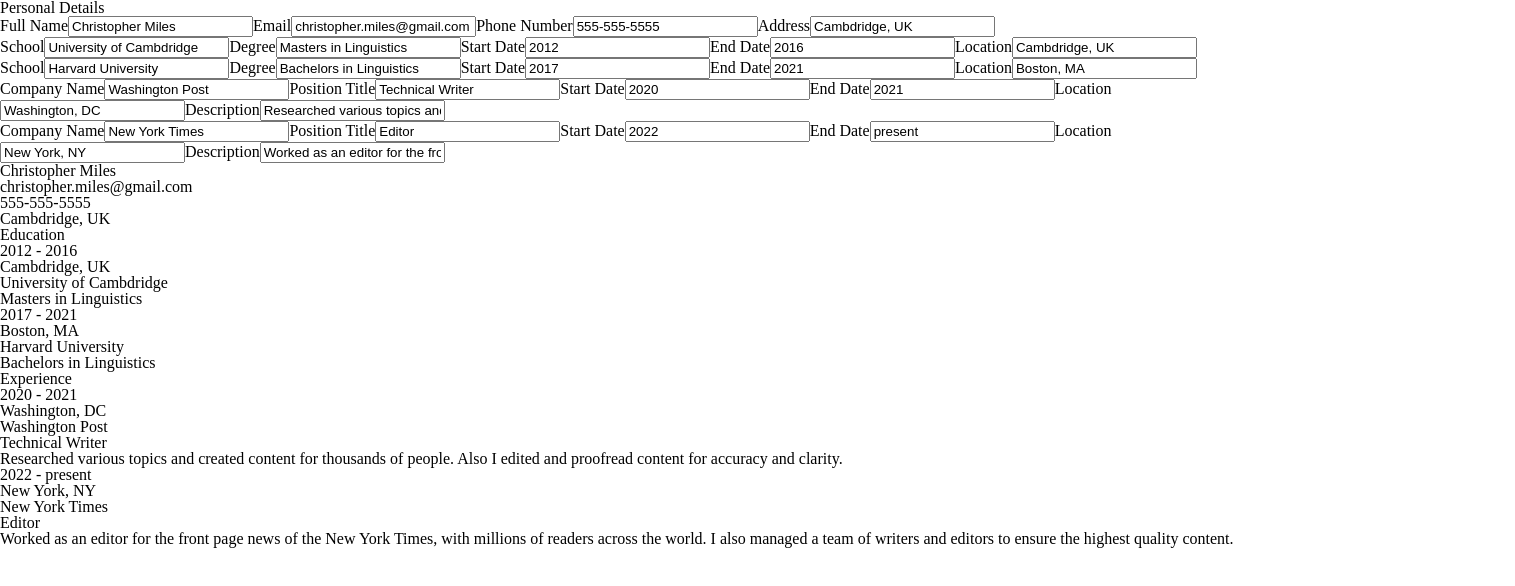
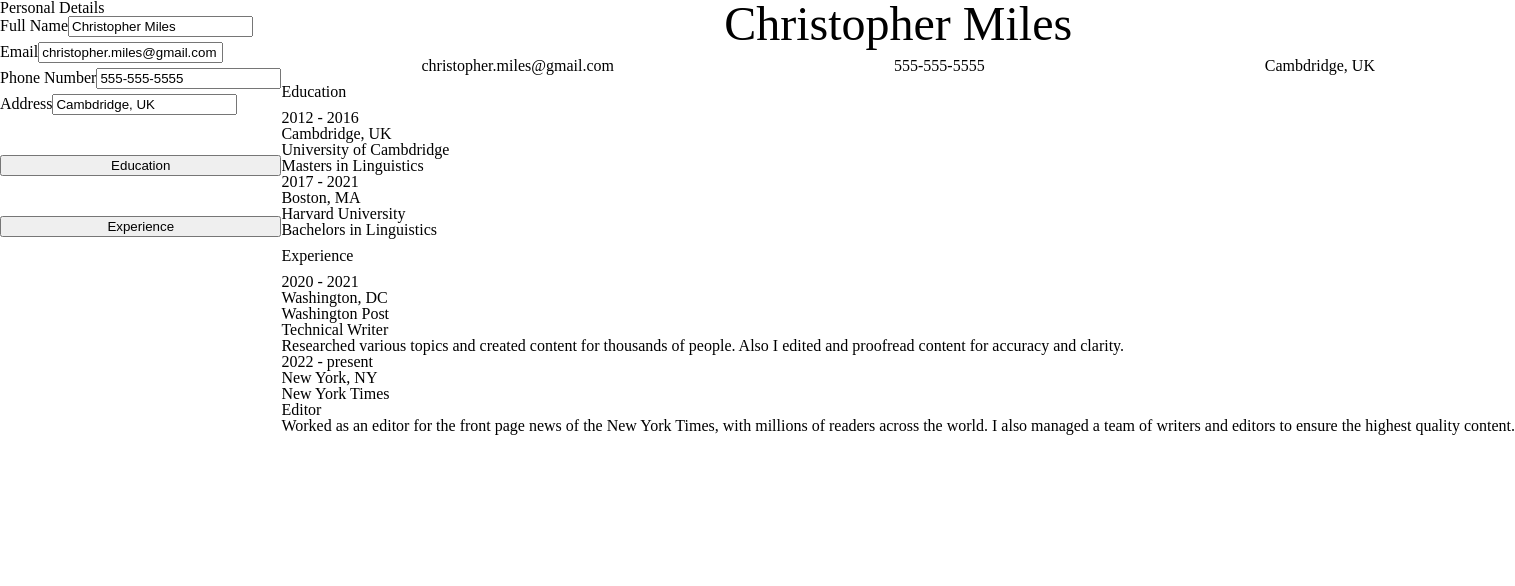
Before and after one commit to NontasBak/cv-application, a React (Vite) app: page / in a window 1280 px wide. Shown: the top 586 px of the page, 1515 px wide, since content can reach past the window. Built offline with nearby package versions, Linux system fonts and the light colour scheme.

Commit message:
Keep only one input form active

```diff
--- a/src/App.jsx
+++ b/src/App.jsx
@@ -2,6 +2,7 @@
 import Resume from "./components/Resume";
 import "./styles/reset.css";
 import "./styles/app.css";
+import "./styles/resume.css";
 import { useState } from "react";
 import {
     defaultEducationList,
--- a/src/components/EducationList.jsx
+++ b/src/components/EducationList.jsx
@@ -1,11 +1,55 @@
 import { useState } from "react";
 import Education from "./Education";
 
-function EducationList({ educationList, onChange }) {
+function EducationList({
+    educationList,
+    onChange,
+    activeInput,
+    changeActiveInput,
+    activeEducation,
+    setActiveEducation,
+}) {
+    if (activeInput !== "education-list") {
+        return (
+            <button className="education-list" onClick={changeActiveInput}>
+                <h1>Education</h1>
+            </button>
+        );
+    }
+
+    if (activeEducation === null) {
+        return (
+            <div className="education-list active">
+                <h1>Education</h1>
+                {educationList.map((education) => {
+                    return (
+                        <button
+                            key={education.id}
+                            className="education"
+                            onClick={() => setActiveEducation(education.id)}
+                        >
+                            <h2>{education.school}</h2>
+                            <h3>{education.degree}</h3>
+                        </button>
+                    );
+                })}
+            </div>
+        );
+    }
+
     return (
-        <div className="education-list">
+        <div className="education-list active">
+            <h1>Education</h1>
             {educationList.map((education) => {
-                return <Education key={education.id} education={education} onChange={onChange}/>;
+                return (
+                    education.id === activeEducation && (
+                        <Education
+                            key={education.id}
+                            education={education}
+                            onChange={onChange}
+                        />
+                    )
+                );
             })}
         </div>
     );
--- a/src/components/ExperienceList.jsx
+++ b/src/components/ExperienceList.jsx
@@ -1,16 +1,54 @@
 import Experience from "./Experience";
 import { useState } from "react";
 
-function ExperienceList({ experienceList, onChange }) {
+function ExperienceList({
+    experienceList,
+    onChange,
+    activeInput,
+    changeActiveInput,
+    activeExperience,
+    setActiveExperience,
+}) {
+    if (activeInput !== "experience-list") {
+        return (
+            <button className="experience-list" onClick={changeActiveInput}>
+                <h1>Experience</h1>
+            </button>
+        );
+    }
+
+    if (activeExperience === null) {
+        return (
+            <div className="experience-list active">
+                <h1>Experience</h1>
+                {experienceList.map((experience) => {
+                    return (
+                        <button
+                            key={experience.id}
+                            className="experience"
+                            onClick={() => setActiveExperience(experience.id)}
+                        >
+                            <h2>{experience.companyName}</h2>
+                            <h3>{experience.position}</h3>
+                        </button>
+                    );
+                })}
+            </div>
+        );
+    }
+
     return (
-        <div className="experience-list">
+        <div className="experience-list active">
+            <h1>Experience</h1>
             {experienceList.map((experience) => {
                 return (
-                    <Experience
-                        key={experience.id}
-                        experience={experience}
-                        onChange={onChange}
-                    />
+                    experience.id === activeExperience && (
+                        <Experience
+                            key={experience.id}
+                            experience={experience}
+                            onChange={onChange}
+                        />
+                    )
                 );
             })}
         </div>
--- a/src/components/InputFields.jsx
+++ b/src/components/InputFields.jsx
@@ -1,6 +1,7 @@
 import EducationList from "./EducationList";
 import ExperienceList from "./ExperienceList";
 import PersonalDetails from "./PersonalDetails";
+import { useState } from "react";
 
 function InputFields({
     personalDetails,
@@ -8,16 +9,39 @@
     experienceList,
     onChange,
 }) {
+    const [activeInput, setActiveInput] = useState("personal-details");
+    const [activeEducation, setActiveEducation] = useState(null);
+    const [activeExperience, setActiveExperience] = useState(null);
+
+    function changeActiveInput(e) {
+        setActiveEducation(null);
+        setActiveExperience(null);
+        setActiveInput(e.target.closest("button").className);
+    }
+
     return (
         <div className="input-container">
             <PersonalDetails
                 personalDetails={personalDetails}
                 onChange={onChange}
+                activeInput={activeInput}
+                changeActiveInput={changeActiveInput}
             />
-            <EducationList educationList={educationList} onChange={onChange} />
+            <EducationList
+                educationList={educationList}
+                onChange={onChange}
+                activeInput={activeInput}
+                changeActiveInput={changeActiveInput}
+                activeEducation={activeEducation}
+                setActiveEducation={setActiveEducation}
+            />
             <ExperienceList
                 experienceList={experienceList}
                 onChange={onChange}
+                activeInput={activeInput}
+                changeActiveInput={changeActiveInput}
+                activeExperience={activeExperience}
+                setActiveExperience={setActiveExperience}
             />
         </div>
     );
--- a/src/components/PersonalDetails.jsx
+++ b/src/components/PersonalDetails.jsx
@@ -1,4 +1,12 @@
-function PersonalDetails({ personalDetails, onChange }) {
+function PersonalDetails({ personalDetails, onChange, activeInput, changeActiveInput }) {
+    if (activeInput !== "personal-details") {
+        return (
+            <button className="personal-details" onClick={changeActiveInput}>
+                <h1>Personal Details</h1>
+            </button>
+        );
+    }
+
     return (
         <div className="personal-details">
             <h1>Personal Details</h1>
--- a/src/components/Resume.jsx
+++ b/src/components/Resume.jsx
@@ -11,7 +11,7 @@
             <div className="education-list">
                 {educationList.map((education) => {
                     return (
-                        <div className="education-list-item">
+                        <div className="education-list-item" key={education.id}>
                             <div className="education-info">
                                 <p>
                                     {education.startDate} - {education.endDate}
@@ -30,7 +30,7 @@
             <div className="experience list">
                 {experienceList.map((experience) => {
                     return (
-                        <div className="experience-list-item">
+                        <div className="experience-list-item" key={experience.id}>
                             <div className="experience-info">
                                 <p>
                                     {experience.startDate} -{" "}
--- a/src/styles/app.css
+++ b/src/styles/app.css
@@ -0,0 +1,19 @@
+.app {
+    display: flex;
+    max-width: 1600px;
+    margin: 0 auto;
+}
+
+.input-container {
+    flex: 1 0 auto;
+
+    display: flex;
+    flex-direction: column;
+    gap: 40px;
+}
+
+.input-container form {
+    display: flex;
+    flex-direction: column;
+    gap: 5px;
+}
--- /dev/null
+++ b/src/styles/resume.css
@@ -0,0 +1,17 @@
+.resume {
+    flex: 1.5 0 auto;
+
+    display: flex;
+    flex-direction: column;
+    gap: 10px;
+}
+
+.resume .fullName {
+    align-self: center;
+    font-size: 3rem;
+}
+
+.resume .personal-details {
+    display: flex;
+    justify-content: space-around;
+}
```
